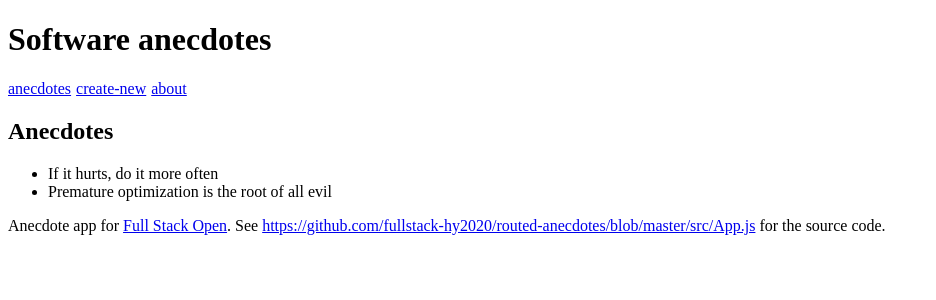
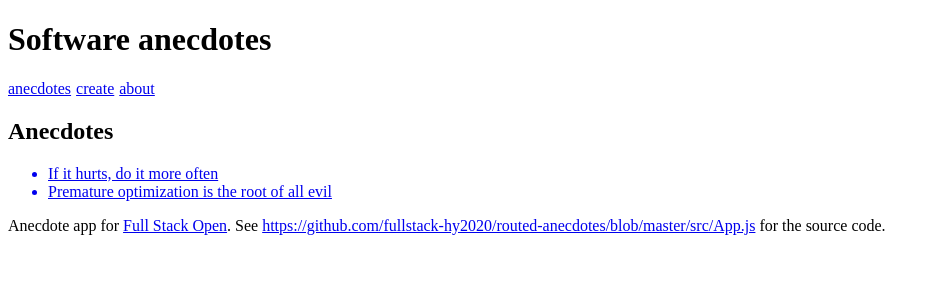
Before and after one commit to KarolKarnas/full-stack-open, a React (Create React App) app in the folder part7/routed-anecdotes/: page / in a window 1280 px wide. Shown: the top 300 px of the page, without its empty margins (0-936 px from the left). Built offline with nearby package versions, Linux system fonts and the light colour scheme.

Commit message:
7.2: routed anecdotes, step2

```diff
--- a/part7/routed-anecdotes/src/App.js
+++ b/part7/routed-anecdotes/src/App.js
@@ -1,4 +1,4 @@
-import { BrowserRouter as Router, Routes, Route, Link } from 'react-router-dom'
+import { BrowserRouter as Router, Routes, Route, Link, useParams } from 'react-router-dom'
 
 import { useState } from 'react'
 
@@ -11,21 +11,12 @@ const Menu = () => {
 			<Link style={padding} to='/'>
 				anecdotes
 			</Link>
-			<Link style={padding} to='/create-new'>
-				create-new
+			<Link style={padding} to='/create'>
+				create
 			</Link>
 			<Link style={padding} to='/about'>
 				about
 			</Link>
-			{/* <a href='#' style={padding}>
-				anecdotes
-			</a>
-			<a href='#' style={padding}>
-				create new
-			</a>
-			<a href='#' style={padding}>
-				about
-			</a> */}
 		</div>
 	)
 }
@@ -35,7 +26,7 @@ const AnecdoteList = ({ anecdotes }) => (
 		<h2>Anecdotes</h2>
 		<ul>
 			{anecdotes.map((anecdote) => (
-				<li key={anecdote.id}>{anecdote.content}</li>
+        <Link key={anecdote.id} to={`/anecdotes/${anecdote.id}`}><li>{anecdote.content}</li></Link>
 			))}
 		</ul>
 	</div>
@@ -123,6 +114,22 @@ const CreateNew = (props) => {
 	)
 }
 
+const Anecdote = ({anecdotes}) => {
+const {id} = useParams()
+const anecdote = anecdotes.find(anecdote => anecdote.id === +id)
+console.log(anecdote)
+
+return (
+  <>
+  <h1>{anecdote.content}</h1>
+  <p>has {anecdote.votes} votes</p>
+  <p>for more info see <a href={anecdote.info}>{anecdote.info}</a></p>
+  </>
+
+)
+
+}
+
 const App = () => {
 	const [anecdotes, setAnecdotes] = useState([
 		{
@@ -168,8 +175,9 @@ const App = () => {
 				<Menu />
 
 				<Routes>
+          <Route path='anecdotes/:id' element={<Anecdote anecdotes={anecdotes}/>} />
 					<Route path='/' element={<AnecdoteList anecdotes={anecdotes} />} />
-					<Route path='/create-new' element={<CreateNew addNew={addNew} />} />
+					<Route path='/create' element={<CreateNew addNew={addNew} />} />
 					<Route path='/about' element={<About />} />
 				</Routes>
 
```
